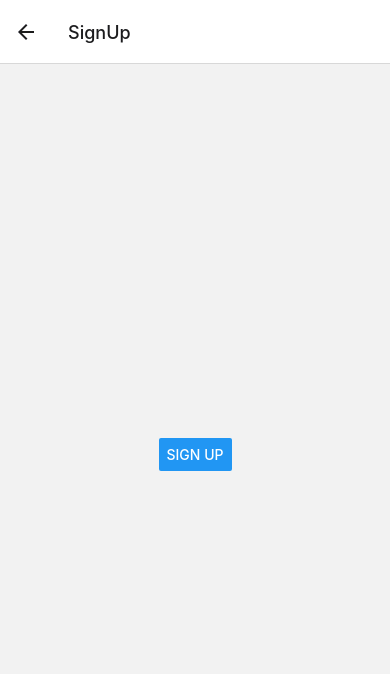
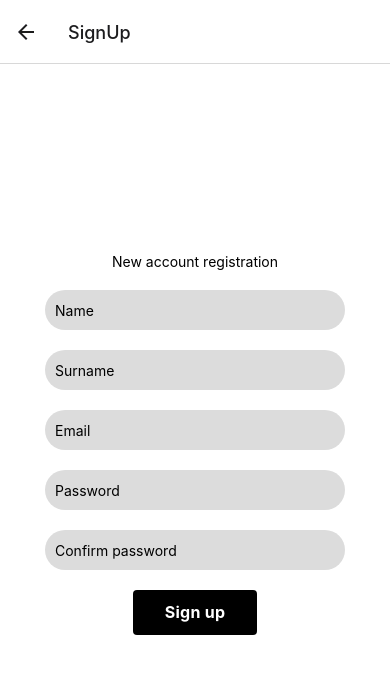
Before and after one commit to PW-React-Bookly/bookly-mobile, a React Native app: screen /SignUp in a window 390 px wide. Shown: the top 674 px of the page. Built offline with nearby package versions, Linux system fonts and the light colour scheme.

Commit message:
Add styles and validation to sign up screen

```diff
--- a/package.json
+++ b/package.json
@@ -13,8 +13,11 @@
     "@react-navigation/drawer": "^6.5.7",
     "@react-navigation/native": "^6.1.2",
     "@react-navigation/native-stack": "^6.9.8",
+    "@types/react": "~18.0.24",
+    "@types/react-native": "~0.70.6",
     "expo": "~47.0.12",
     "expo-status-bar": "~1.4.2",
+    "formik": "^2.2.9",
     "react": "18.1.0",
     "react-dom": "18.1.0",
     "react-native": "0.70.5",
@@ -24,8 +27,7 @@
     "react-native-screens": "~3.18.0",
     "react-native-web": "~0.18.9",
     "typescript": "^4.6.3",
-    "@types/react": "~18.0.24",
-    "@types/react-native": "~0.70.6"
+    "yup": "^0.32.11"
   },
   "devDependencies": {
     "@babel/core": "^7.12.9",
--- a/screens/SignUpScreen.tsx
+++ b/screens/SignUpScreen.tsx
@@ -1,11 +1,186 @@
-import {Button, View} from "react-native";
+import {Pressable, StyleSheet, Text, TextInput, View} from "react-native";
+import { Formik } from 'formik'
+import * as yup from 'yup'
 
-function SignUpScreen({ navigation }) {
+function SignUpScreen ({navigation}) {
     return (
-        <View style={{flex: 1, alignItems: 'center', justifyContent: 'center'}}>
-            <Button title="Sign Up" onPress={() => navigation.navigate('HomeDrawer')}/>
+        <View style={styles.container}>
+            <Formik
+                validationSchema={registrationValidationSchema}
+                initialValues={{name: '', surname: '', email: '', password: '', passwordConfirmation: ''}}
+                onSubmit={() => handleFormSubmit(navigation)}
+            >
+                {({
+                      handleChange,
+                      handleBlur,
+                      handleSubmit,
+                      values,
+                      errors,
+                      touched,
+                      isValid
+                  }) => (
+                    <>
+                        <Text>New account registration</Text>
+                        <TextInput
+                            maxLength={20}
+                            style={styles.inputStyle}
+                            placeholder="Name"
+                            onChangeText={handleChange('name')}
+                            onBlur={handleBlur('name')}
+                            value={values.name}/>
+                        {errors.name && touched.name &&
+                            <Text style={styles.errorText}>{errors.name}</Text>
+                        }
+                        <TextInput
+                            maxLength={20}
+                            style={styles.inputStyle}
+                            placeholder="Surname"
+                            onChangeText={handleChange('surname')}
+                            onBlur={handleBlur('surname')}
+                            value={values.surname}/>
+                        {errors.surname && touched.surname &&
+                            <Text style={styles.errorText}>{errors.surname}</Text>
+                        }
+                        <TextInput
+                            maxLength={30}
+                            style={styles.inputStyle}
+                            placeholder="Email"
+                            onChangeText={handleChange('email')}
+                            onBlur={handleBlur('email')}
+                            value={values.email}
+                            keyboardType="email-address"/>
+                        {errors.email && touched.email &&
+                            <Text style={styles.errorText}>{errors.email}</Text>
+                        }
+                        <TextInput
+                            maxLength={30}
+                            style={styles.inputStyle}
+                            secureTextEntry={true}
+                            placeholder="Password"
+                            onChangeText={handleChange('password')}
+                            onBlur={handleBlur('password')}
+                            value={values.password}
+                        />
+                        {errors.password && touched.password &&
+                            <Text style={styles.errorText}>{errors.password}</Text>
+                        }
+                        <TextInput
+                            maxLength={30}
+                            style={styles.inputStyle}
+                            secureTextEntry={true}
+                            placeholder="Confirm password"
+                            onChangeText={handleChange('passwordConfirmation')}
+                            onBlur={handleBlur('passwordConfirmation')}
+                            value={values.passwordConfirmation}
+                        />
+                        {errors.passwordConfirmation && touched.passwordConfirmation &&
+                            <Text style={styles.errorText}>{errors.passwordConfirmation}</Text>
+                        }
+                        <Pressable onPress={() => handleSubmit()}
+                                   style={isValid ? styles.button : styles.buttonDisabled} disabled={!isValid}>
+                            <Text style={styles.btnText}>Sign up</Text>
+                        </Pressable>
+                    </>
+                )}
+            </Formik>
         </View>
     );
 }
 
+const handleFormSubmit = (navigation) =>{
+    navigation.navigate('HomeDrawer');
+}
+
+const registrationValidationSchema = yup.object().shape({
+    name: yup
+        .string()
+        .matches(/^[aA-zZ\s]+$/, "Name cannot contain numbers or special characters")
+        .min(3, ({ min }) => `Name must be at least ${min} characters`)
+        .required('Name is required'),
+    surname: yup
+        .string()
+        .matches(/^[aA-zZ\s]+$/, "Surname cannot contain numbers or special characters")
+        .min(3, ({ min }) => `Surname must be at least ${min} characters`)
+        .required('Surname is required'),
+    email: yup
+        .string()
+        .email("Please enter valid email")
+        .required('Email Address is required'),
+    password: yup
+        .string()
+        .min(6, ({ min }) => `Password must be at least ${min} characters`)
+        .required('Password is required'),
+    passwordConfirmation: yup.
+        string()
+        .oneOf([yup.ref('password'), null], 'Passwords must match')
+        .required('Password confirmation is required'),
+})
+
+const styles = StyleSheet.create({
+    container: {
+        flex: 1,
+        backgroundColor: '#fff',
+        alignItems: 'center',
+        justifyContent: 'center',
+        height: 50,
+    },
+    button: {
+        margin: 20,
+        alignItems: 'center',
+        justifyContent: 'center',
+        paddingVertical: 12,
+        paddingHorizontal: 32,
+        borderRadius: 4,
+        elevation: 3,
+        backgroundColor: 'black',
+    },
+    buttonDisabled:{
+        margin: 20,
+        alignItems: 'center',
+        justifyContent: 'center',
+        paddingVertical: 12,
+        paddingHorizontal: 32,
+        borderRadius: 4,
+        elevation: 3,
+        backgroundColor: '#888',
+    },
+    btnText:{
+        fontSize: 16,
+        lineHeight: 21,
+        fontWeight: 'bold',
+        letterSpacing: 0.25,
+        color: 'white',
+    },
+    btnTextDisabled:{
+        fontSize: 16,
+        lineHeight: 21,
+        fontWeight: 'bold',
+        letterSpacing: 0.25,
+        color: '#eee',
+    },
+    errorText:{
+        fontSize: 10,
+        color: 'red',
+    },
+    inputStyle: {
+        marginTop: 20,
+        width: 300,
+        height: 40,
+        paddingHorizontal: 10,
+        borderRadius: 50,
+        backgroundColor: '#DCDCDC',
+    },
+    formText: {
+        alignItems: 'center',
+        justifyContent: 'center',
+        color: '#fff',
+        fontSize: 20,
+    },
+    text: {
+        color: '#fff',
+        fontSize: 20,
+    },
+});
+
+
 export default SignUpScreen;
```
Also changed, not shown: 1 other file (tests, documents, lock files or other folders).
